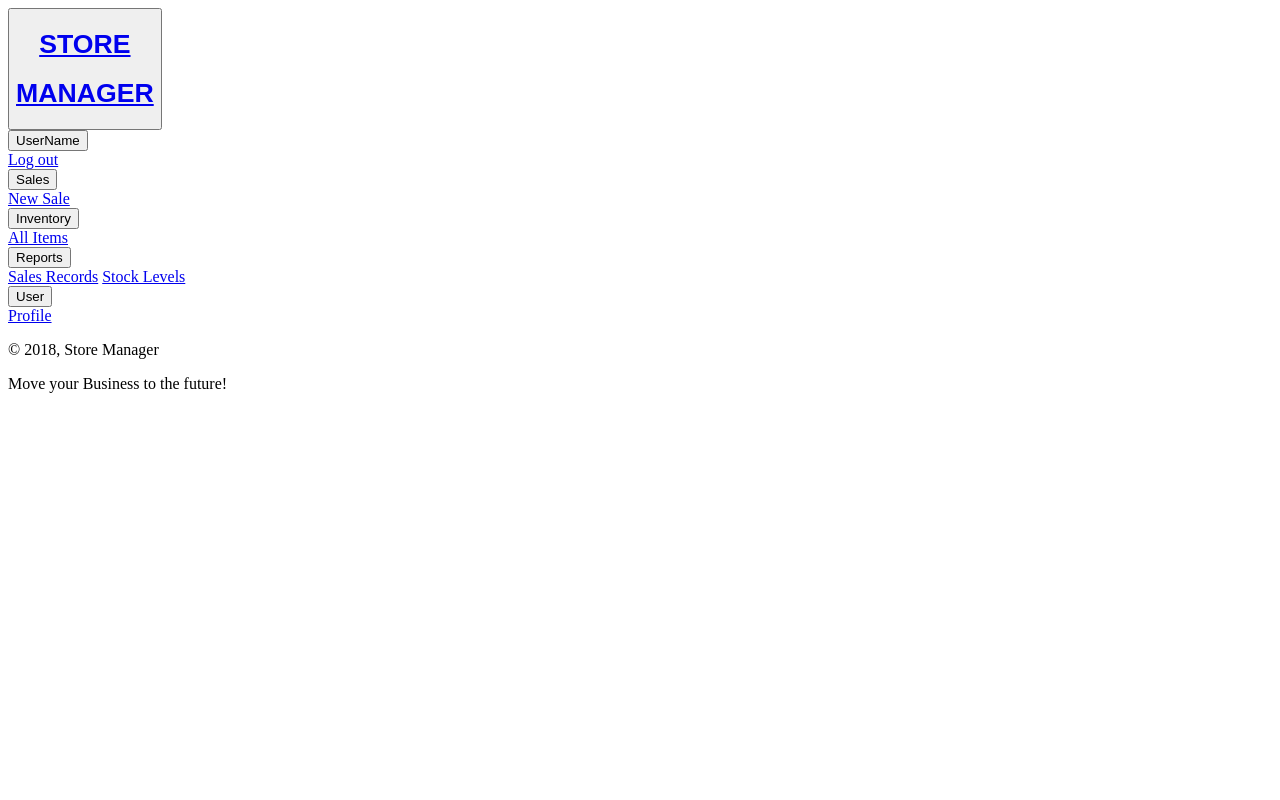
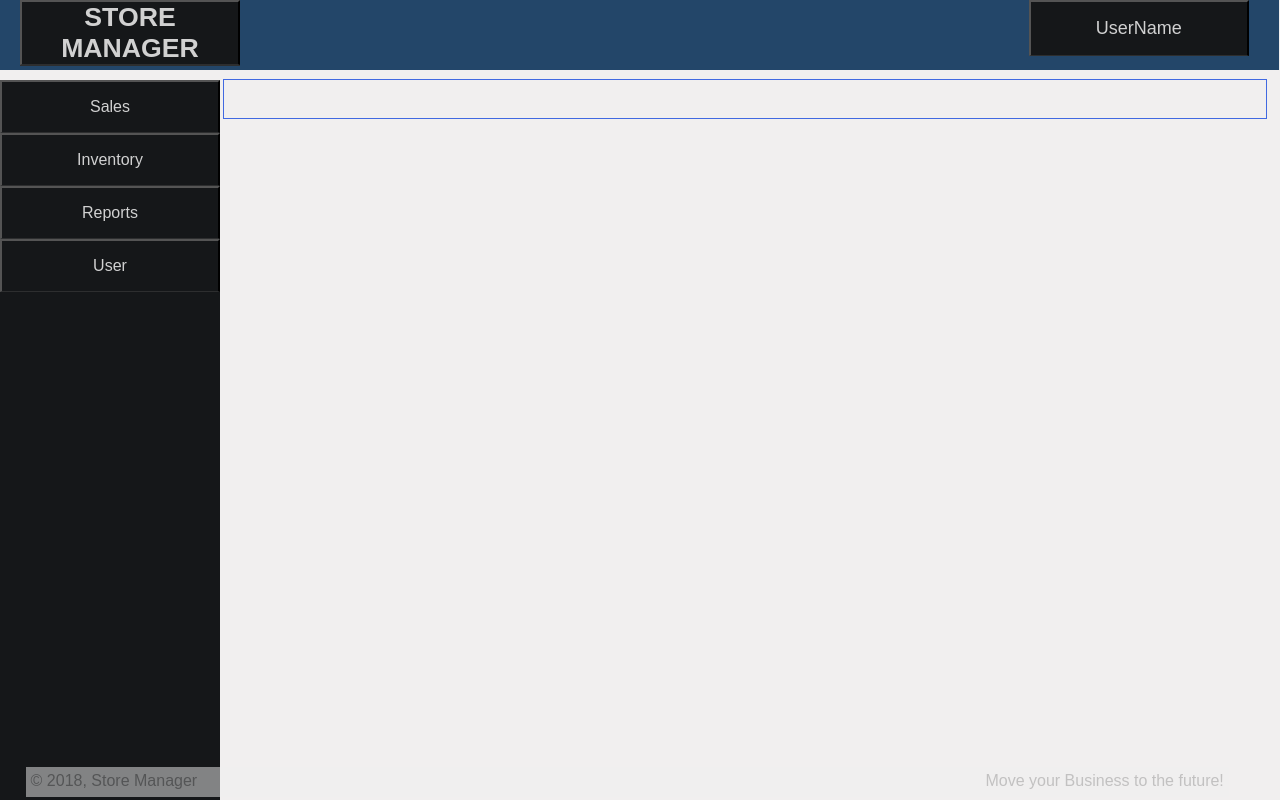
Before and after one commit to bryan-munene/Store-Manager-UI, a plain HTML site: page UI/Admin/dashboard.html in a window 1280 px wide. Drawn offline with Linux system fonts and the light colour scheme.

Commit message:
[feature #161041391] added styles to the dashboard page.

```diff
--- a/UI/Admin/dashboard.html
+++ b/UI/Admin/dashboard.html
@@ -8,8 +8,12 @@
 
     <title>Store Manager | Welcome</title>
 
+    <link rel="stylesheet" type="text/css" href="../css/tables.css">
+    <link rel="stylesheet" type="text/css" href="../css/template.css">
+    <link rel="stylesheet" type="text/css" href="../css/dash.css">
+    <link rel="stylesheet" href="https://cdnjs.cloudflare.com/ajax/libs/font-awesome/4.7.0/css/font-awesome.min.css">
+  </head>
 
-  </head>
 
 
   <body>
```
